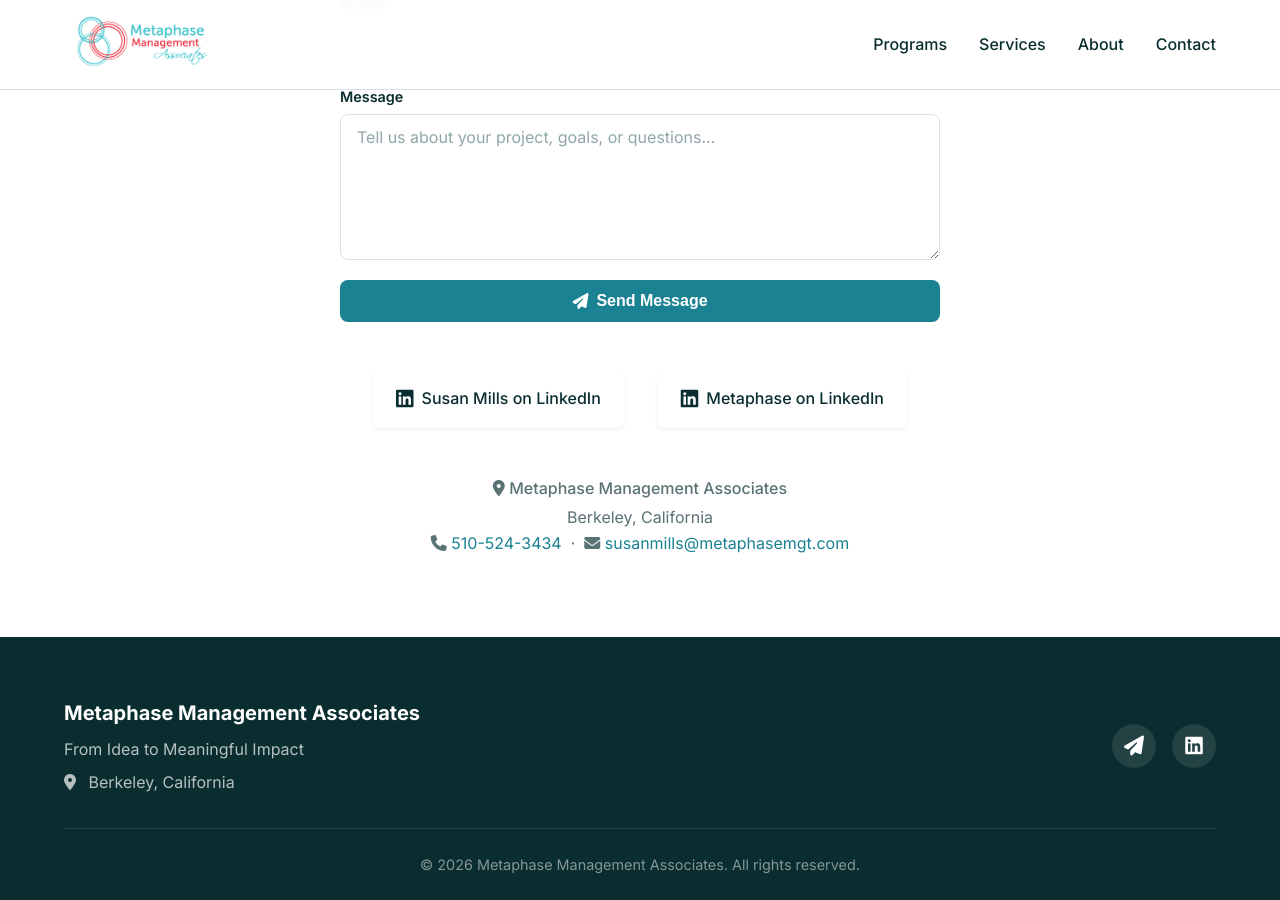
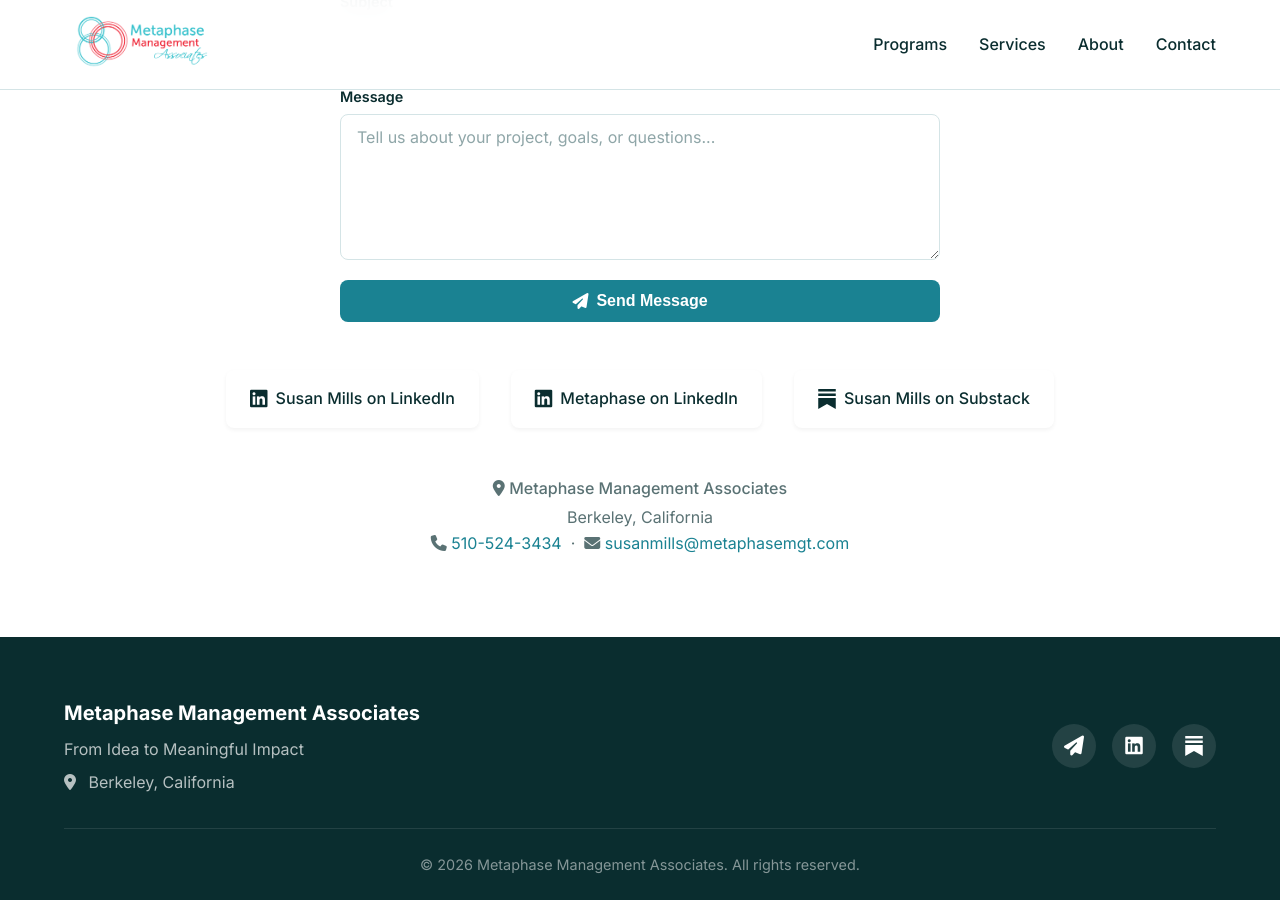
Before and after one commit to RPPLee/susan-website, a Jekyll site: the page built from pages/contact.html, in a window 1280 px wide and 900 px high, scrolled down 600 px. Built offline with Jekyll 4.4.1, drawn with Linux system fonts in a browser that asks for light colours.

Commit message:
Link Susan's Substack from the footer and the contact page
Susan asked on 2026-09-16 how to add her Substack next to LinkedIn. The
address is social.substack in the site settings, editable in Pages CMS.

Co-Authored-By: Claude Opus 5 (1M context) <noreply@anthropic.com>

```diff
--- a/_data/settings.yml
+++ b/_data/settings.yml
@@ -18,6 +18,7 @@ author:
 social:
   linkedin: susan-mills-coaching
   linkedin_company: "97186879"
+  substack: metaphase
   email: susanmills@metaphasemgt.com
 
 # Navigation Menu
--- a/_includes/footer.html
+++ b/_includes/footer.html
@@ -14,6 +14,11 @@
         <a href="https://www.linkedin.com/in/{{ site.data.settings.social.linkedin }}/" target="_blank" rel="noopener" aria-label="LinkedIn">
           <i class="fab fa-linkedin"></i>
         </a>
+        {% if site.data.settings.social.substack %}
+        <a href="https://{{ site.data.settings.social.substack }}.substack.com/" target="_blank" rel="noopener" aria-label="Substack">
+          {% include substack-icon.html %}
+        </a>
+        {% endif %}
       </div>
     </div>
 
--- /dev/null
+++ b/_includes/substack-icon.html
@@ -0,0 +1 @@
+<svg class="icon-substack" viewBox="0 0 448 511.471" width="18" height="20" fill="currentColor" aria-hidden="true"><path d="M0 0h448v62.804H0V0zm0 229.083h448v282.388L223.954 385.808 0 511.471V229.083zm0-114.542h448v62.804H0v-62.804z"/></svg>
--- a/pages/contact.html
+++ b/pages/contact.html
@@ -51,6 +51,12 @@ permalink: /contact/
           <i class="fab fa-linkedin"></i>
           <span>Metaphase on LinkedIn</span>
         </a>
+        {% if site.data.settings.social.substack %}
+        <a href="https://{{ site.data.settings.social.substack }}.substack.com/" target="_blank" rel="noopener" class="contact-link">
+          {% include substack-icon.html %}
+          <span>Susan Mills on Substack</span>
+        </a>
+        {% endif %}
       </div>
 
       <div style="margin-top: 48px; text-align: center;">
```
Also changed, not shown: test/site.test.mjs (+24 -0 lines), .pages.yml.
